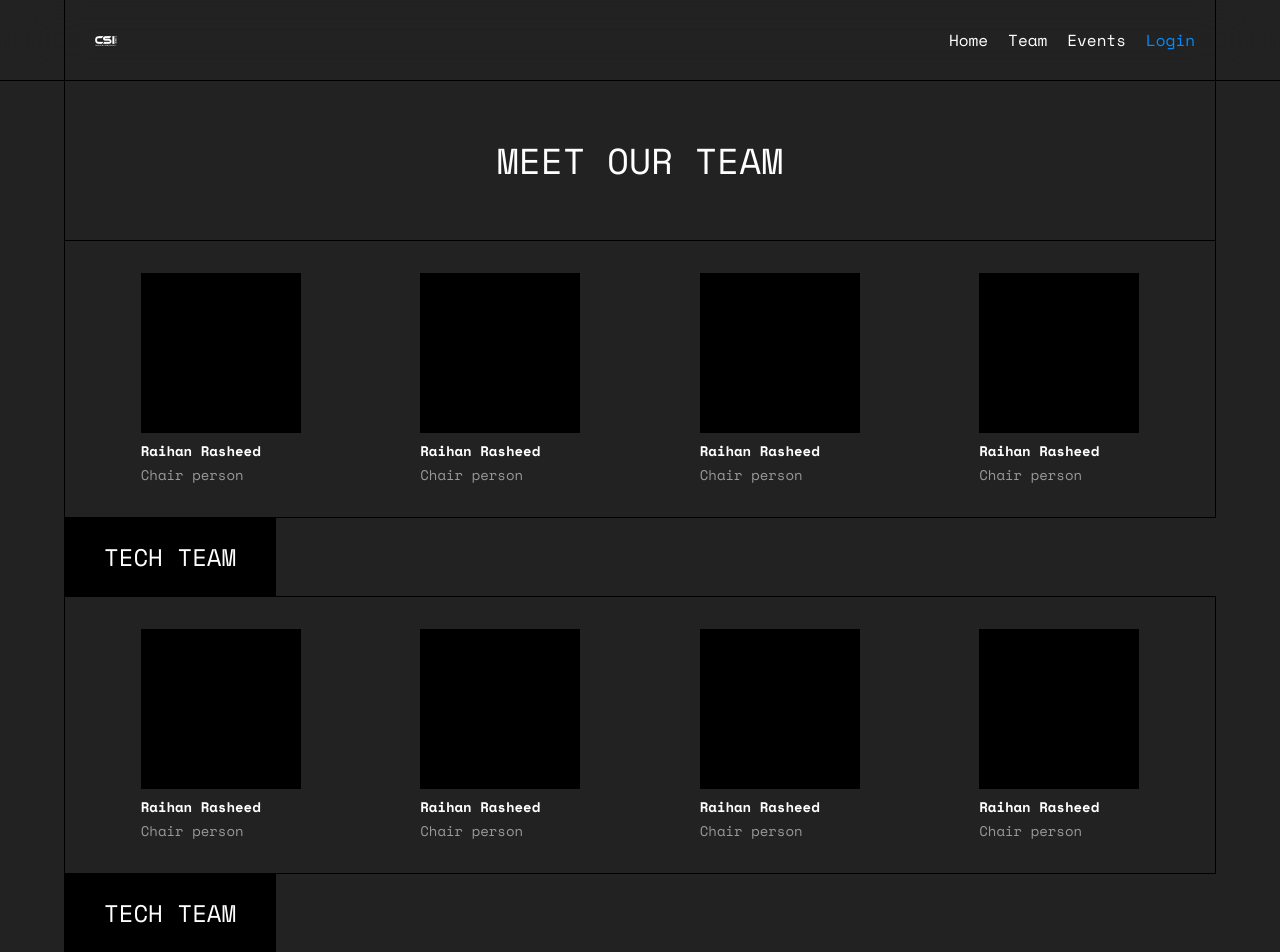
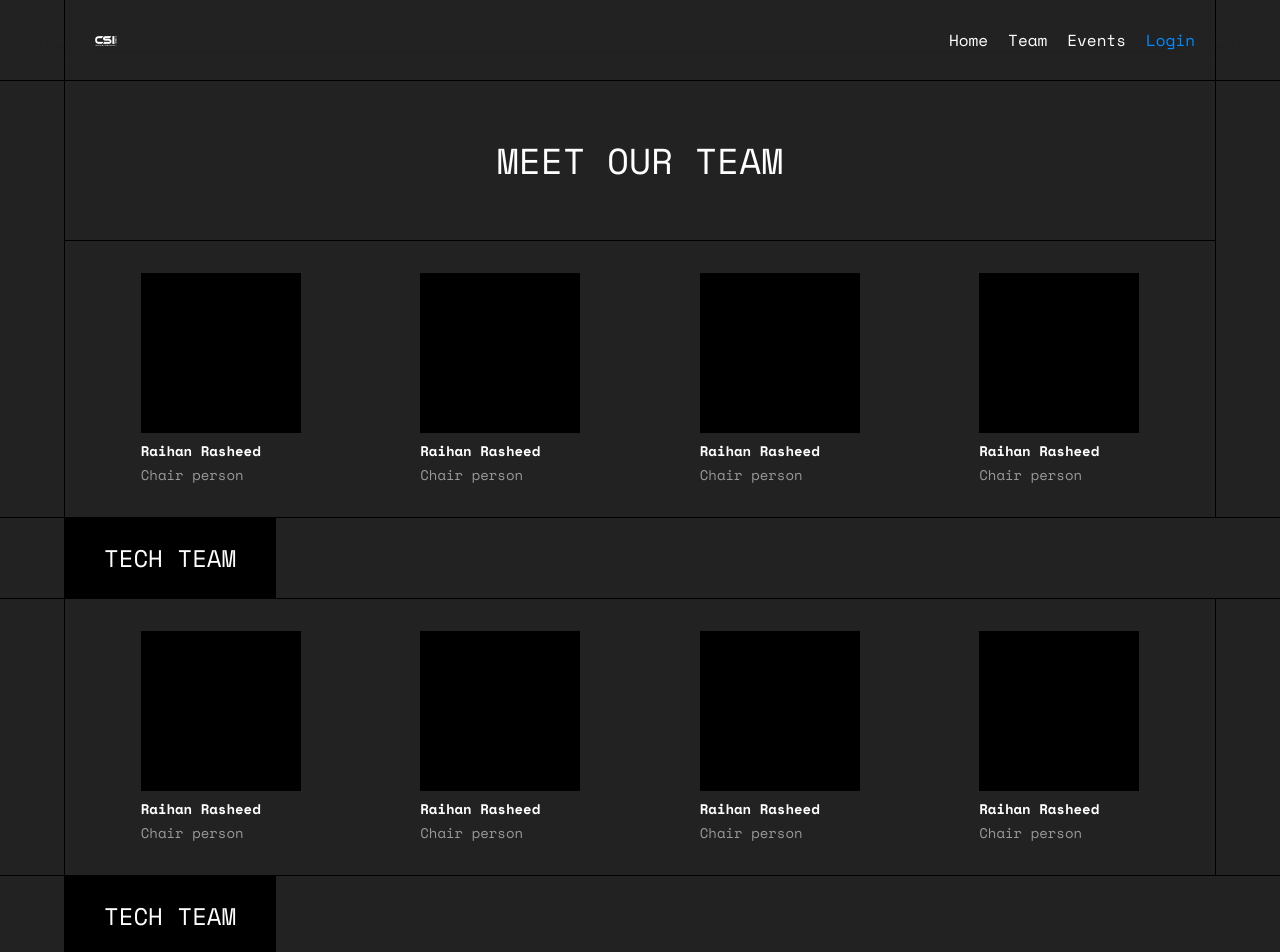
Before and after one commit to nearHaan/csi-frontend, a SvelteKit app: page /team in a window 1280 px wide. Shown: the top 952 px of the page. Built offline with nearby package versions, Linux system fonts and the light colour scheme.

Commit message:
UI Update

```diff
--- a/src/routes/team/+page.svelte
+++ b/src/routes/team/+page.svelte
@@ -1,9 +1,11 @@
-<div class="w-full max-w-6xl">
-	<div class="flex h-40 w-full items-center justify-center border-b border-x-1 border-black">
+<div class="flex w-full flex-col items-center">
+	<div
+		class="flex h-40 w-full max-w-6xl items-center justify-center border-x-1 border-b border-black"
+	>
 		<h1 class="text-4xl">MEET OUR TEAM</h1>
 	</div>
 	<div
-		class="mx-auto grid grid-cols-2 place-items-center justify-center gap-2 p-5 sm:grid-cols-3 md:grid-cols-4 border-black border-x-1"
+		class="mx-auto grid w-full max-w-6xl grid-cols-2 place-items-center justify-center gap-2 border-x-1 border-black p-5 sm:grid-cols-3 md:grid-cols-4"
 	>
 		<div class="m-3">
 			<div class="h-40 w-40 bg-black"></div>
@@ -26,11 +28,13 @@
 			<h3 class="mt-1 text-sm text-[#999999]">Chair person</h3>
 		</div>
 	</div>
-	<div class="flex h-20 w-full items-center justify-start border-y-1 border-black">
-		<h2 class="flex h-full items-center justify-center bg-black px-10 text-2xl">TECH TEAM</h2>
+	<div class="flex w-full justify-center border-y-1 border-black">
+		<div class="flex h-20 w-full max-w-6xl items-center justify-start">
+			<h2 class="flex h-full items-center justify-center bg-black px-10 text-2xl">TECH TEAM</h2>
+		</div>
 	</div>
 	<div
-		class="mx-auto grid grid-cols-2 place-items-center justify-center gap-2 p-5 sm:grid-cols-3 md:grid-cols-4 border-black border-x-1"
+		class="mx-auto grid w-full max-w-6xl grid-cols-2 place-items-center justify-center gap-2 border-x-1 border-black p-5 sm:grid-cols-3 md:grid-cols-4"
 	>
 		<div class="m-3">
 			<div class="h-40 w-40 bg-black"></div>
@@ -53,7 +57,9 @@
 			<h3 class="mt-1 text-sm text-[#999999]">Chair person</h3>
 		</div>
 	</div>
-	<div class="flex h-20 w-full items-center justify-start border-y-1 border-black">
-		<h2 class="flex h-full items-center justify-center bg-black px-10 text-2xl">TECH TEAM</h2>
+	<div class="flex w-full justify-center border-y-1 border-black">
+		<div class="flex h-20 w-full max-w-6xl items-center justify-start">
+			<h2 class="flex h-full items-center justify-center bg-black px-10 text-2xl">TECH TEAM</h2>
+		</div>
 	</div>
 </div>
```
